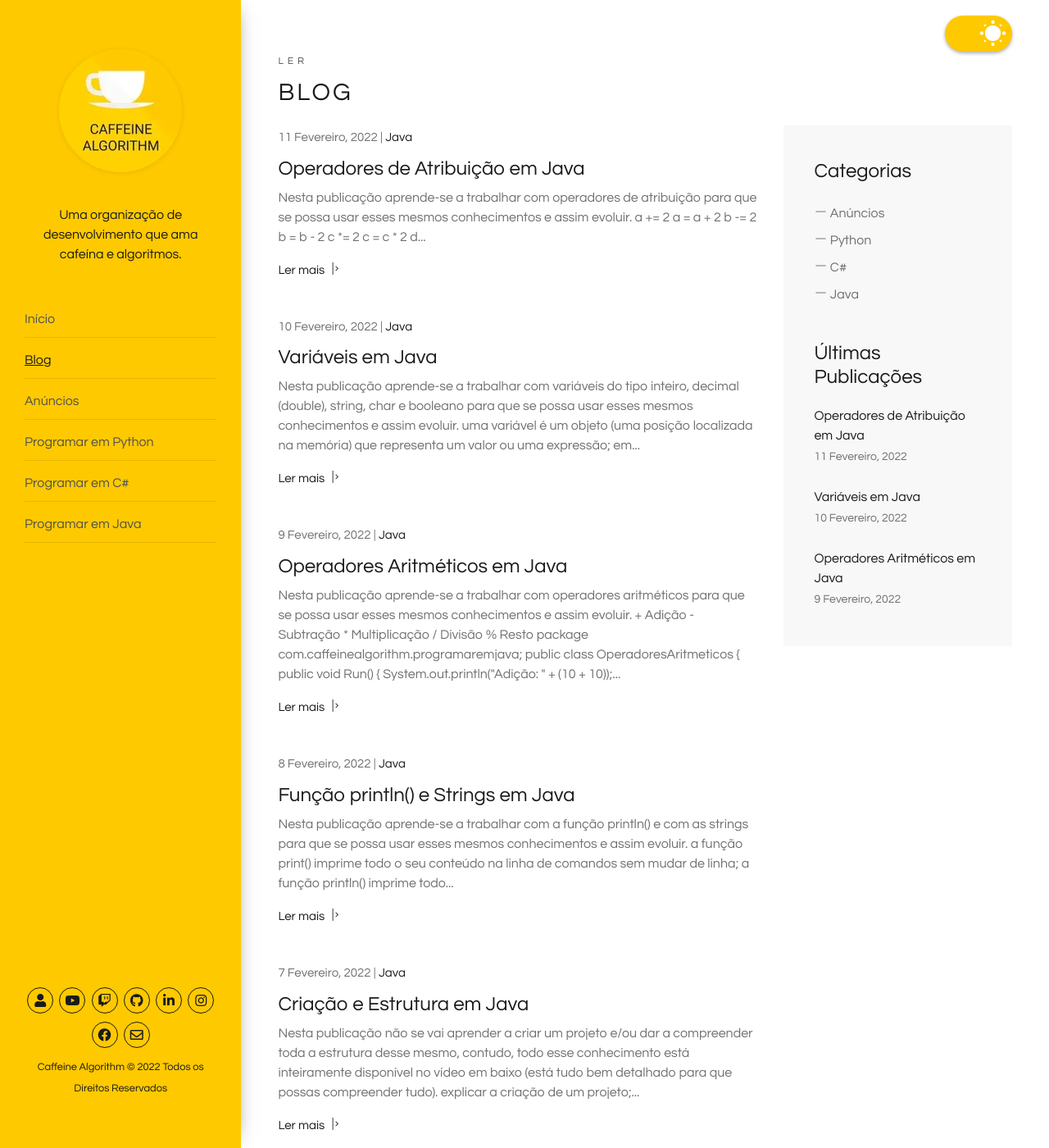
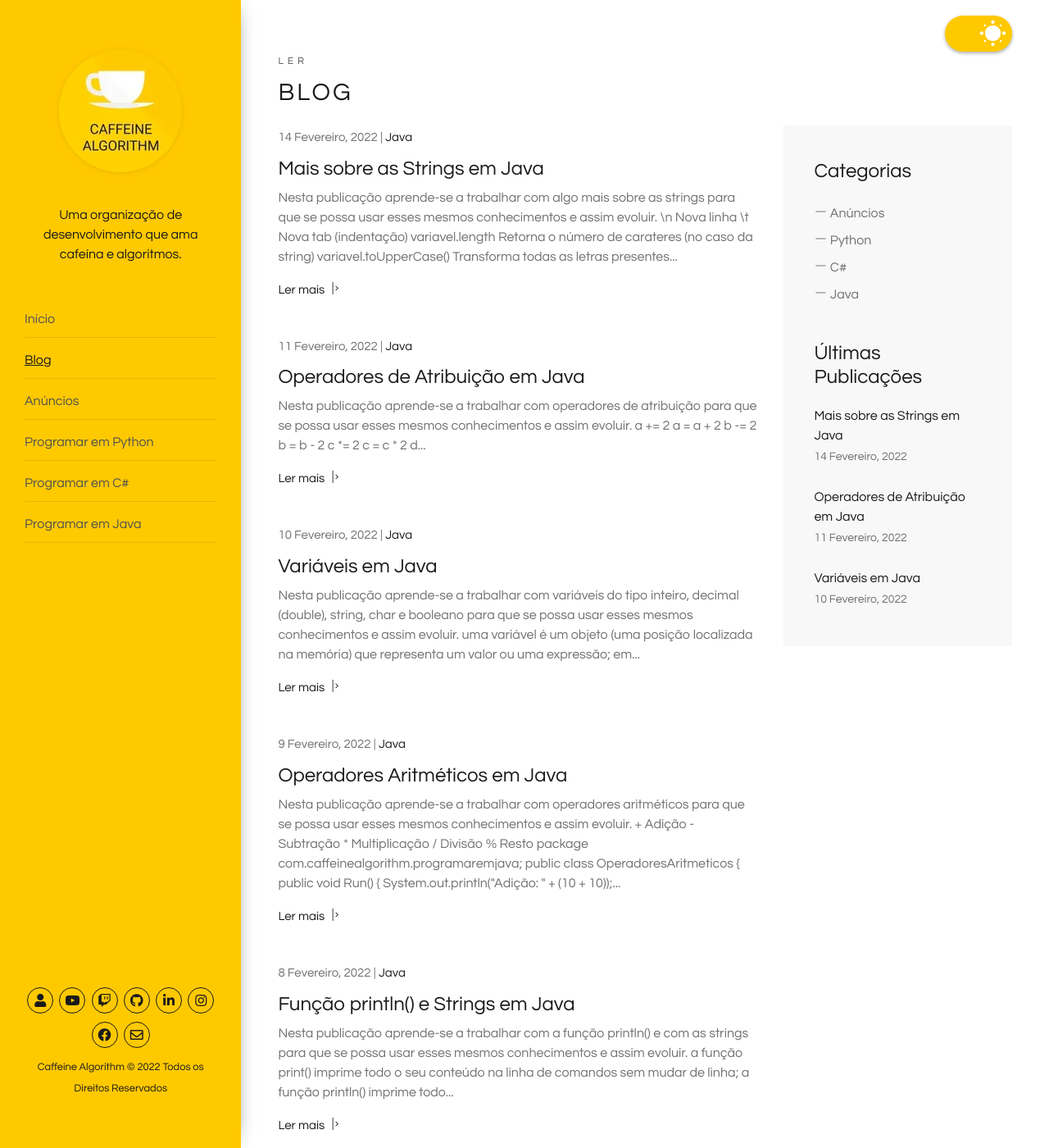
Before and after one commit to caffeinealgorithm/caffeinealgorithm.github.io, a Jekyll site: the page built from blog/index.html, in a window 1280 px wide and 1400 px high. Shown: the whole window at 82% size. Built offline with Jekyll 4.4.1, drawn with Linux system fonts in a browser that asks for light colours; the list of posts is cut into pages by our own code; some of the changed text lies outside the part shown.

Commit message:
Add 7º episode of the Java programming series

````diff
--- /dev/null
+++ b/_posts/2022-02-14-mais-sobre-as-strings-em-java.md
@@ -0,0 +1,54 @@
+---
+layout: post
+excerpt: Blog
+title: 'Mais sobre as Strings em Java'
+description: 'Descobre como se trabalha com algo mais sobre as strings na linguagem de programação Java. Obtém respostas às tuas dúvidas com a teoria e os exemplos apresentados.'
+keywords: 'java, strings, string, publicação'
+date: 2022-02-14
+categories: [Java]
+---
+
+Nesta publicação aprende-se a trabalhar com algo mais sobre as strings para que se possa usar esses mesmos conhecimentos e assim evoluir.
+
+`\n` | Nova linha
+`\t` | Nova tab (indentação)
+`variavel.length` | Retorna o número de carateres (no caso da string)
+`variavel.toUpperCase()` | Transforma todas as letras presentes na string em letras maiúsculas
+`variavel.toLowerCase()` | Transforma todas as letras presentes na string em letras minúsculas
+
+<div class="video-container">
+  <iframe src="https://www.youtube.com/embed/Vk0V-iw_LWo" frameborder="0" allowfullscreen></iframe>
+</div>
+
+```java
+package com.caffeinealgorithm.programaremjava;
+
+public class MaisSobreAsStrings {
+  public void Run() {
+    String primeiroNome = "Nelson";
+    String ultimoNome = "Silva";
+    int idade = 25;
+
+    System.out.println("Nome: " + primeiroNome + ' ' + ultimoNome + "\nIdade: " + idade);
+    System.out.println(new StringBuilder().append("Nome: ").append(primeiroNome).append(' ').append(ultimoNome).append("\nIdade: ").append(idade));
+    System.out.printf("Nome: %s %s\nIdade: %d", primeiroNome, ultimoNome, idade);
+  }
+}
+
+/*
+  Nome: Nelson Silva
+  Idade: 25
+  Nome: Nelson Silva
+  Idade: 25
+  Nome: Nelson Silva
+  Idade: 25
+*/
+```
+
+<div class="video-container">
+  <iframe src="https://www.youtube.com/embed/Vk0V-iw_LWo" frameborder="0" allowfullscreen></iframe>
+</div>
+
+Não te esqueças de [assistir ao vídeo](https://youtu.be/Vk0V-iw_LWo){:target="\_blank"} e podes sempre ler esta publicação [em inglês](https://nelsonsilvadev.com/blog/20220214/more-about-strings-in-java/){:target="\_blank"}.
+
+### _Happy coding!_
--- a/index.html
+++ b/index.html
@@ -76,7 +76,7 @@ keywords: organização, desenvolvimento, cafeína, algoritmos, publicações, v
       </div>
 
       <div class="row">
-        {% for video in site.java %} {% if video.id == "/java/6" %}
+        {% for video in site.java %} {% if video.id == "/java/7" %}
         <div class="col-xs-12 col-sm-3 col-sm-6 col-lg-6 col-xl-3">
           <a
             href="https://www.youtube.com/embed/{{ video.custom_id }}"
````
Also changed, not shown: _java/7.md (added, +5 -0 lines), assets/img/playlists/java/7.png (added), assets/img/playlists/java/7.webp (added).
